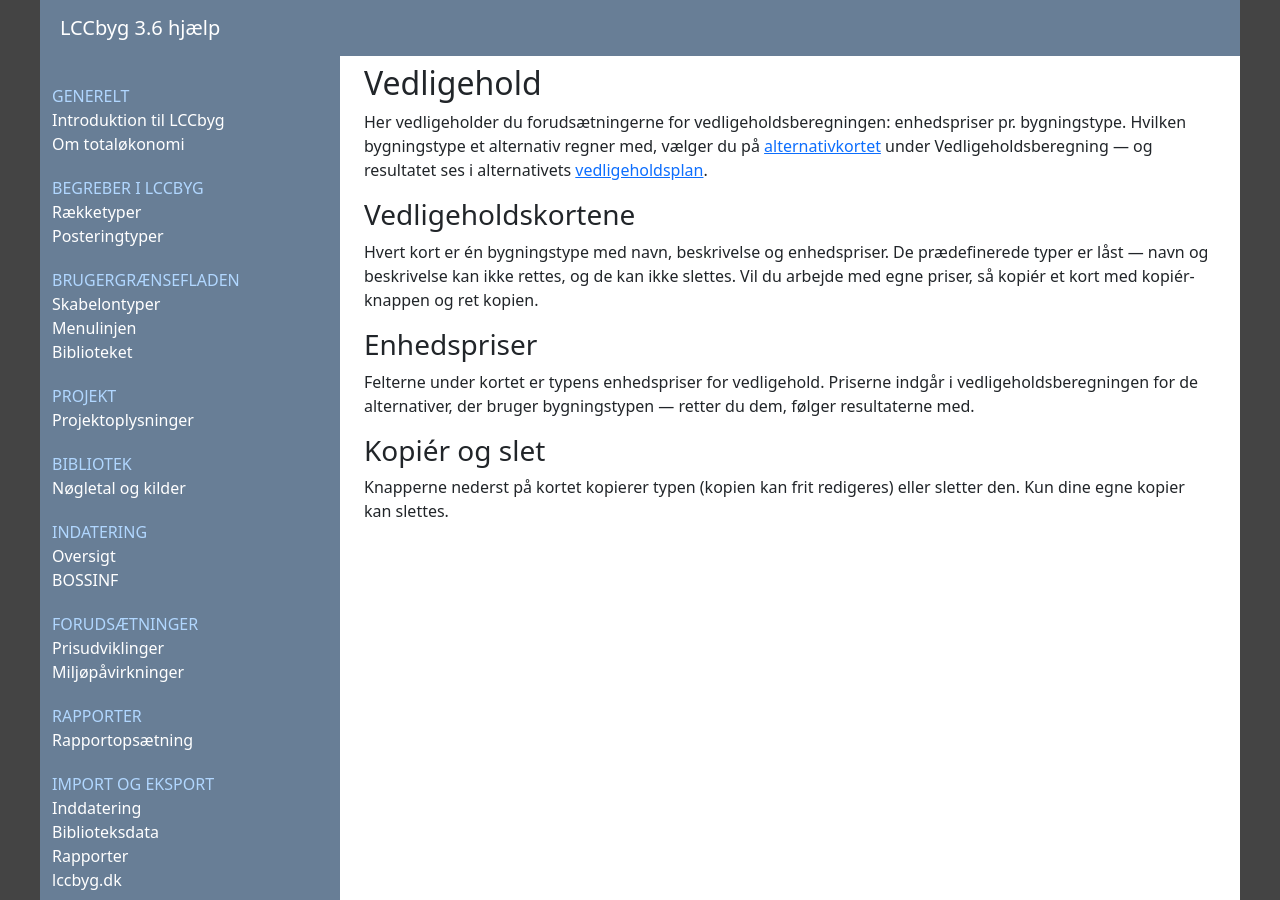
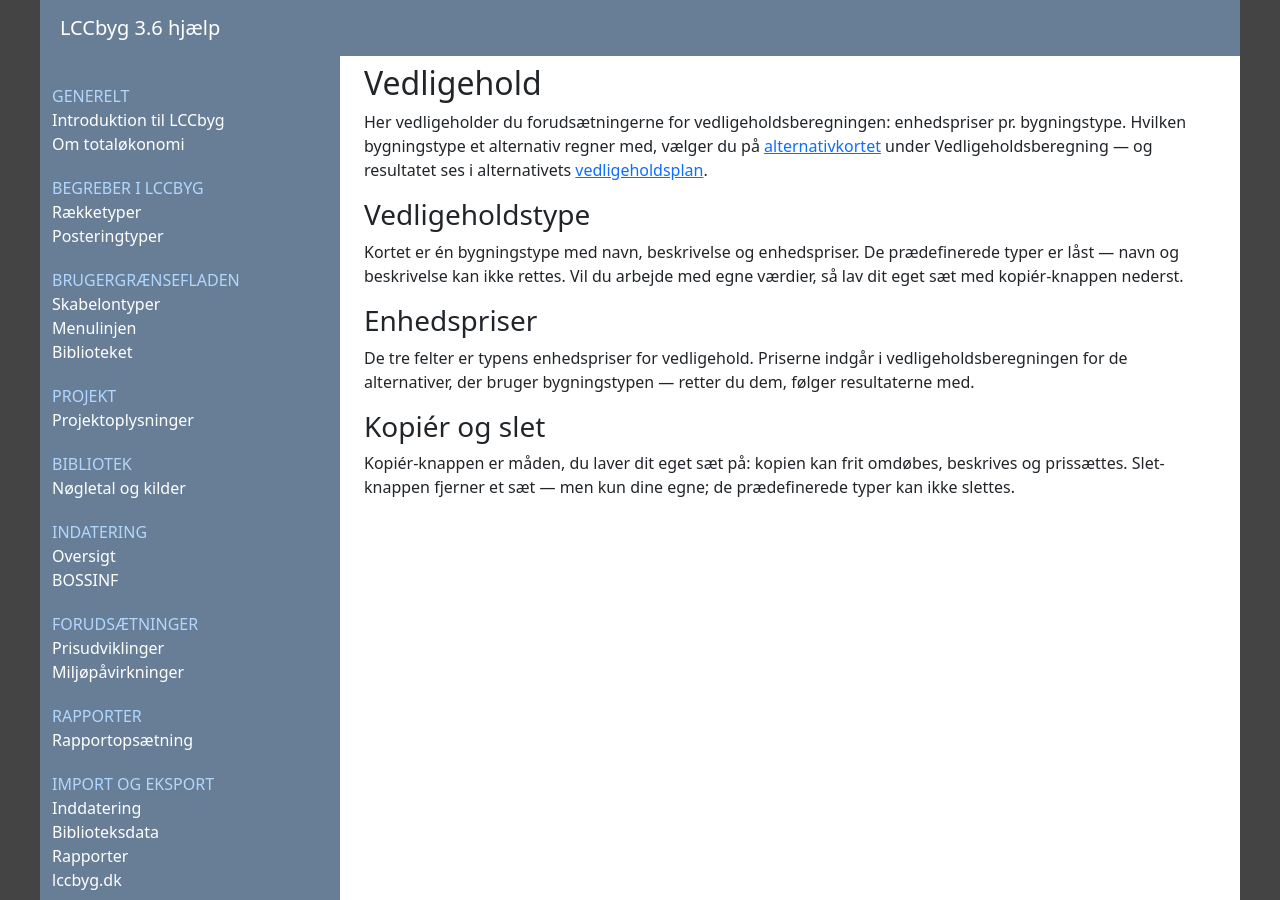
Before and after one commit to LccBuild/lccbyg-docs, a Jekyll site: the page built from docs/help/40/da/maintenanceprerequisites.md, in a window 1280 px wide. Built offline with Jekyll 4.4.1, drawn with Linux system fonts in a browser that asks for light colours; our own code applies the rules of GitHub Pages for plain Markdown files.

Commit message:
Author corrections on Vedligehold: type card, unit prices, own sets
Per the editor's notes: the card section is "Vedligeholdstype" (one card,
not the page), the unit price section covers the three fields, and copy/
delete now says explicitly that copying is how you make your own set and
that only your own sets can be deleted. Index regenerated.

Co-Authored-By: Claude Fable 5 <noreply@anthropic.com>
Claude-Session: https://claude.ai/code/session_012TY438hhAETPobvpxfwQD4

```diff
--- a/docs/help/40/da/maintenanceprerequisites.md
+++ b/docs/help/40/da/maintenanceprerequisites.md
@@ -8,17 +8,17 @@ pr. bygningstype. Hvilken bygningstype et alternativ regner med, vælger du på
 Vedligeholdsberegning — og resultatet ses i alternativets
 [vedligeholdsplan](alternative.md#vedligeholdsplan).
 
-### Vedligeholdskortene {#vedligeholdskort}
-Hvert kort er én bygningstype med navn, beskrivelse og enhedspriser. De
-prædefinerede typer er låst — navn og beskrivelse kan ikke rettes, og de kan
-ikke slettes. Vil du arbejde med egne priser, så kopiér et kort med
-kopiér-knappen og ret kopien.
+### Vedligeholdstype {#vedligeholdskort}
+Kortet er én bygningstype med navn, beskrivelse og enhedspriser. De
+prædefinerede typer er låst — navn og beskrivelse kan ikke rettes. Vil du
+arbejde med egne værdier, så lav dit eget sæt med kopiér-knappen nederst.
 
 ### Enhedspriser {#vedligehold-enhedspriser}
-Felterne under kortet er typens enhedspriser for vedligehold. Priserne indgår
-i vedligeholdsberegningen for de alternativer, der bruger bygningstypen —
+De tre felter er typens enhedspriser for vedligehold. Priserne indgår i
+vedligeholdsberegningen for de alternativer, der bruger bygningstypen —
 retter du dem, følger resultaterne med.
 
 ### Kopiér og slet {#vedligehold-handlinger}
-Knapperne nederst på kortet kopierer typen (kopien kan frit redigeres) eller
-sletter den. Kun dine egne kopier kan slettes.
+Kopiér-knappen er måden, du laver dit eget sæt på: kopien kan frit omdøbes,
+beskrives og prissættes. Slet-knappen fjerner et sæt — men kun dine egne;
+de prædefinerede typer kan ikke slettes.
```
Also changed, not shown: docs/help/40/da/catalog.json (+8 -8 lines), docs/help/40/da/help.index.json (+1 -1 lines), 1 other file.
